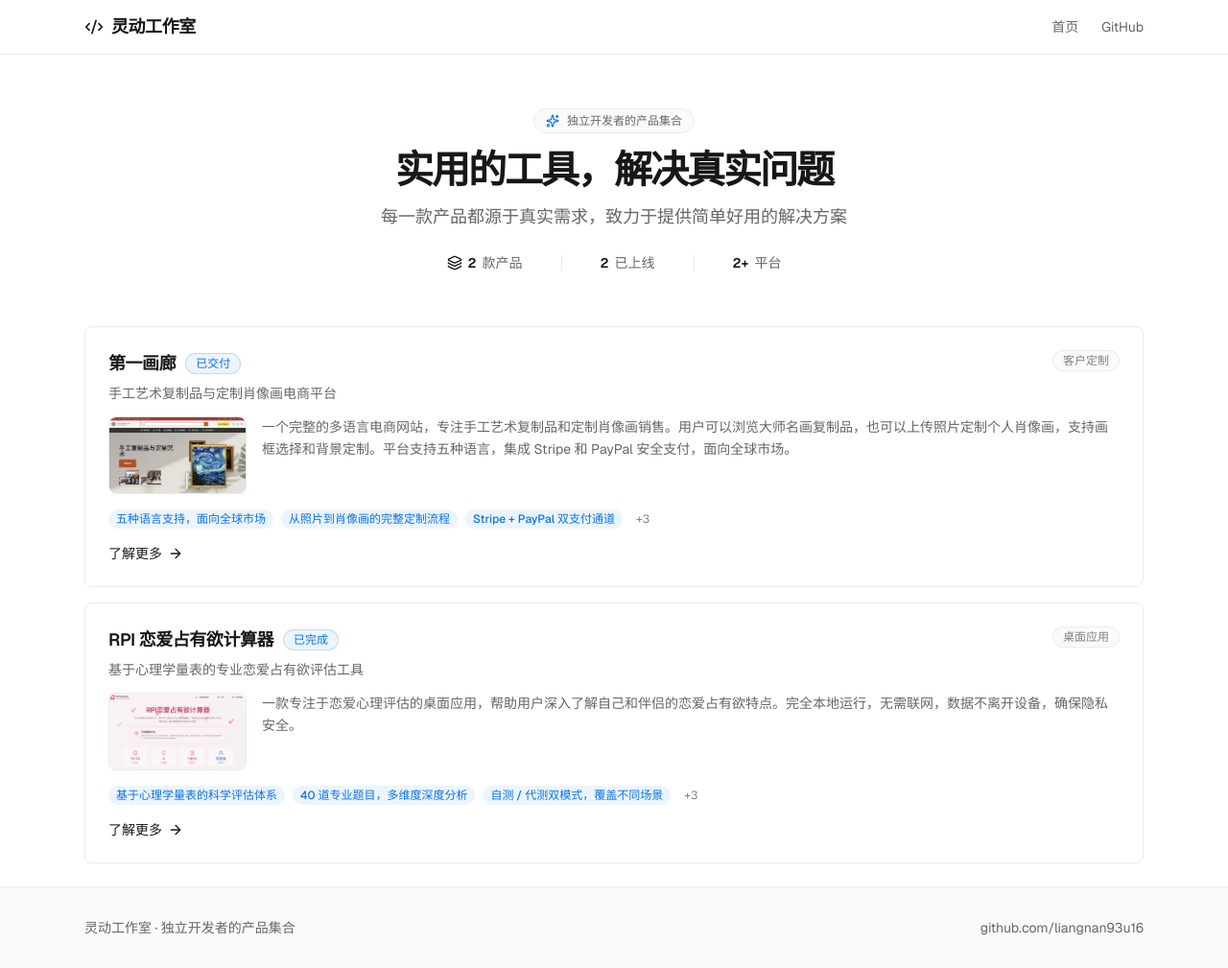
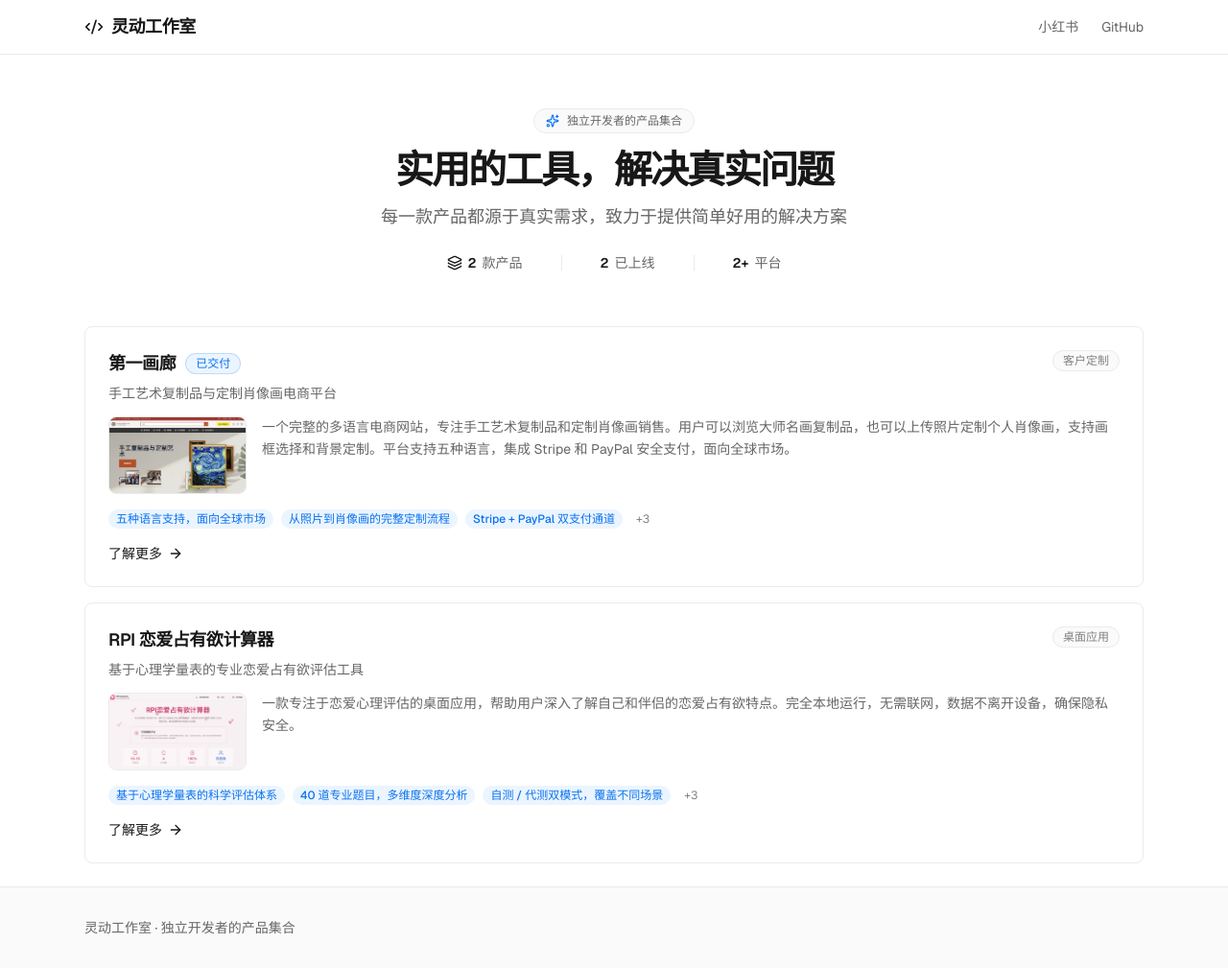
Before and after one commit to liangnan93u16/liangnan93u16.github.io, a React (Vite) app: page / in a window 1280 px wide. Shown: the whole page at 96% size. Built offline with nearby package versions, Linux system fonts and the light colour scheme.

Commit message:
优化项目详情页宽度、Header和Footer布局，push.sh增加编译检查

```diff
--- a/src/components/Footer.tsx
+++ b/src/components/Footer.tsx
@@ -4,14 +4,6 @@
       <div className="max-w-6xl mx-auto px-6 py-8">
         <div className="flex flex-col sm:flex-row items-center justify-between gap-4 text-sm text-[#666]">
           <p>灵动工作室 · 独立开发者的产品集合</p>
-          <a
-            href="https://github.com/liangnan93u16"
-            target="_blank"
-            rel="noopener noreferrer"
-            className="hover:text-[#171717] transition-colors"
-          >
-            github.com/liangnan93u16
-          </a>
         </div>
       </div>
     </footer>
--- a/src/components/Header.tsx
+++ b/src/components/Header.tsx
@@ -1,16 +1,24 @@
+import { useMemo } from "react";
 import { Link, useLocation } from "react-router-dom";
 import { Code2 } from "lucide-react";
 import { getProjectById } from "../data/projects";
 
+const DEFAULT_GITHUB_URL = "https://github.com/liangnan93u16";
+const PROJECT_GITHUB_URLS: Record<string, string> = {
+  "rpi-love-calculator": "https://github.com/liangnan93u16/LoveCalculatorApp",
+};
+
 export default function Header() {
   const location = useLocation();
-  const projectMatch = location.pathname.match(/^\/project\/([^/]+)$/);
-  const projectId = projectMatch ? projectMatch[1] : null;
-  const project = projectId ? getProjectById(projectId) : null;
-  const projectGithubUrl = projectId === "rpi-love-calculator"
-    ? "https://github.com/liangnan93u16/LoveCalculatorApp"
-    : null;
-  const githubUrl = projectGithubUrl ?? project?.githubUrl ?? "https://github.com/liangnan93u16";
+  const githubUrl = useMemo(() => {
+    const match = location.pathname.match(/^\/project\/([^/]+)$/);
+    const projectId = match ? match[1] : null;
+    if (projectId && PROJECT_GITHUB_URLS[projectId]) {
+      return PROJECT_GITHUB_URLS[projectId];
+    }
+    const project = projectId ? getProjectById(projectId) : null;
+    return project?.githubUrl ?? DEFAULT_GITHUB_URL;
+  }, [location.pathname]);
 
   return (
     <header className="border-b border-[#ebebeb] bg-white/80 backdrop-blur sticky top-0 z-50">
@@ -20,9 +28,14 @@
           <span className="font-semibold text-lg tracking-tight">灵动工作室</span>
         </Link>
         <nav className="flex items-center gap-6 text-sm">
-          <Link to="/" className="text-[#666] hover:text-[#171717] transition-colors">
-            首页
-          </Link>
+          <a
+            href="https://www.xiaohongshu.com/user/profile/62b01cca00000000190288cc"
+            target="_blank"
+            rel="noopener noreferrer"
+            className="text-[#666] hover:text-[#171717] transition-colors"
+          >
+            小红书
+          </a>
           <a
             href={githubUrl}
             target="_blank"
--- a/src/pages/Home.tsx
+++ b/src/pages/Home.tsx
@@ -63,7 +63,7 @@
                         >
                           {project.name}
                         </Link>
-                      <StatusBadge status={project.status} />
+                      {project.id !== "rpi-love-calculator" && <StatusBadge status={project.status} />}
                     </div>
                     <p className="text-[#666] text-sm leading-relaxed">{project.tagline}</p>
                   </div>
--- a/src/pages/ProjectDetail.tsx
+++ b/src/pages/ProjectDetail.tsx
@@ -53,7 +53,7 @@
   return (
     <>
       <div className="flex flex-col min-h-[calc(100svh-56px)]">
-        <div className="max-w-3xl mx-auto px-6 py-8 w-full flex-1">
+        <div className="max-w-6xl mx-auto px-6 py-8 w-full flex-1">
           {/* Breadcrumb */}
           <Link
             to="/"
```
Also changed, not shown: 2 other files (tests, documents, lock files or other folders).
